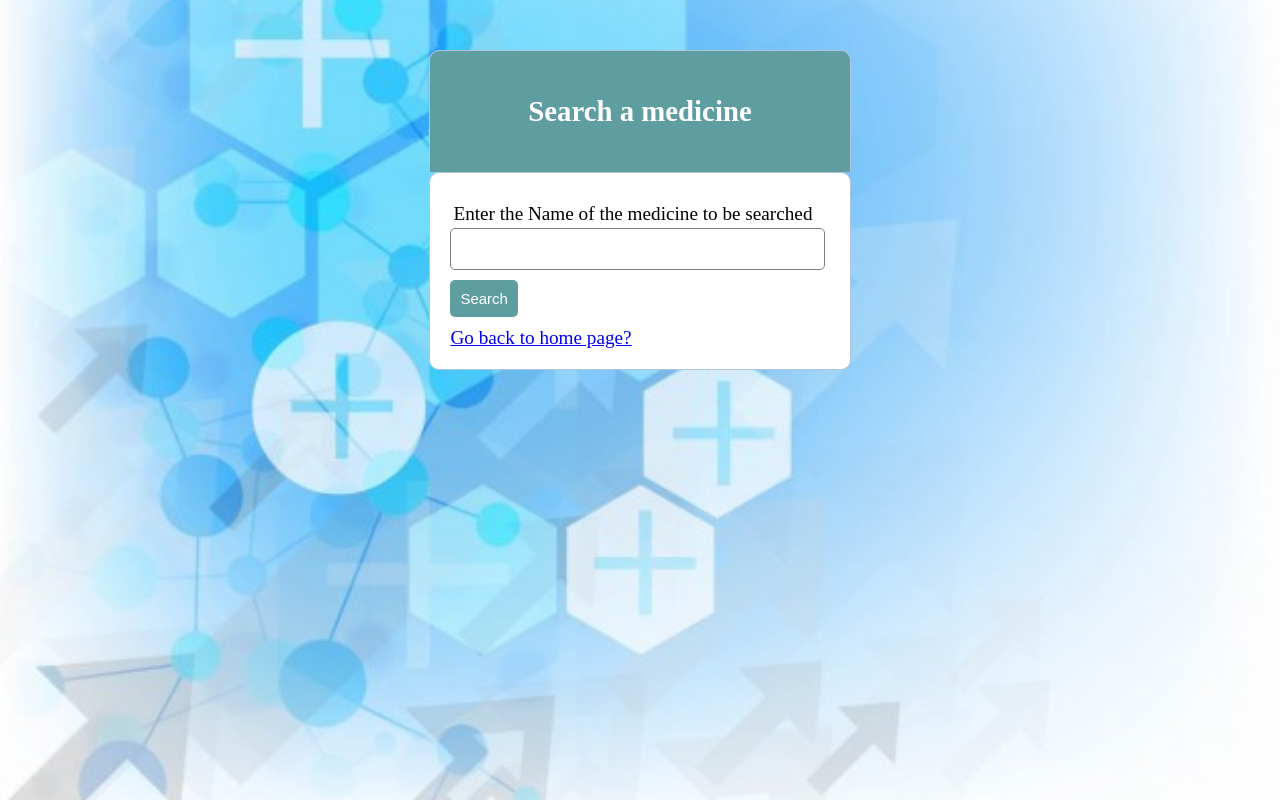
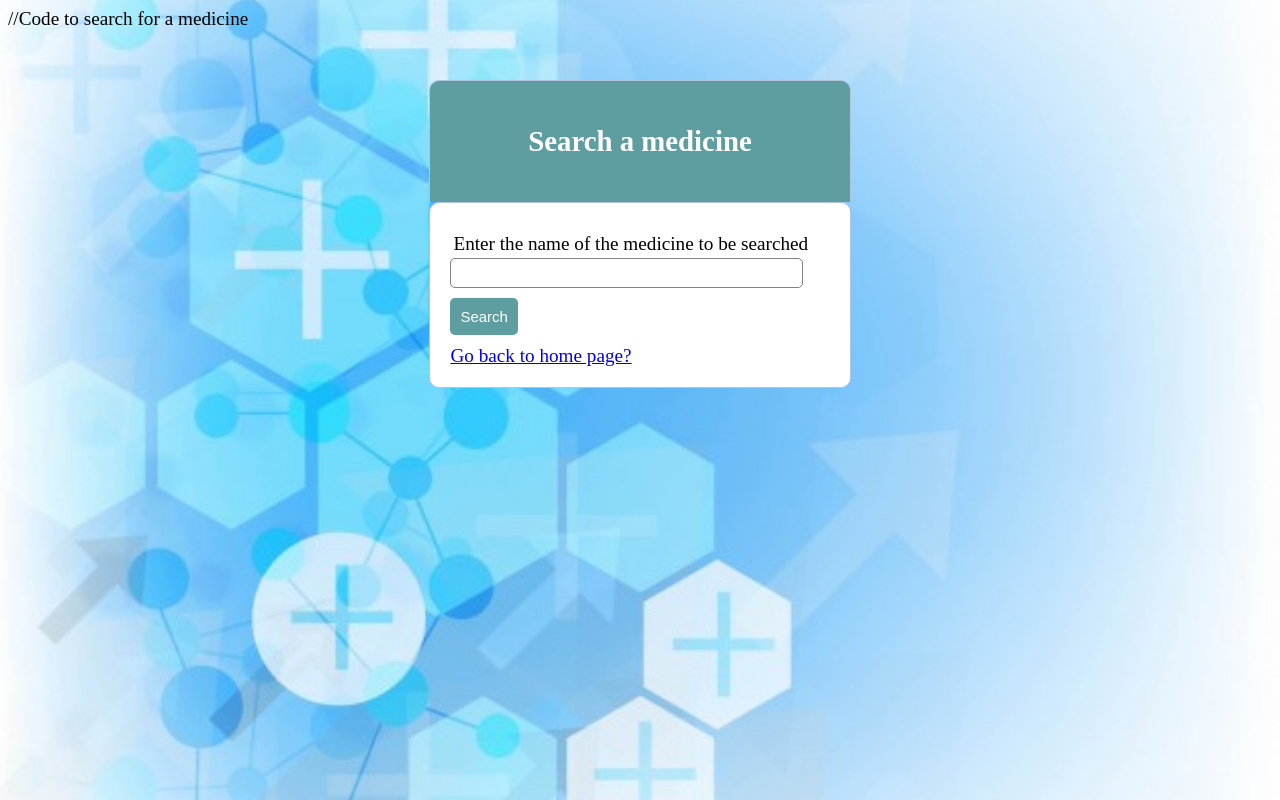
Before and after one commit to Pawanrt31/PharmaWeb, a PHP site: page /search.php in a window 1280 px wide. Run offline with PHP 8.4, Linux system fonts and the light colour scheme.

Commit message:
Update search.php

```diff
--- a/search.php
+++ b/search.php
@@ -1,3 +1,4 @@
+//Code to search for a medicine
 <!DOCTYPE html>
 <html>
 <head>
@@ -26,7 +27,7 @@ else
 </div>
 <form method="post" action="search.php" onSubmit="myfunc()">
    <div class="input-group">
-    <label>Enter the Name of the medicine to be searched</label>
+    <label>Enter the name of the medicine to be searched</label>
    <input type="text" name="medname" >
   	</div>
 	<div class="input-group">
```
